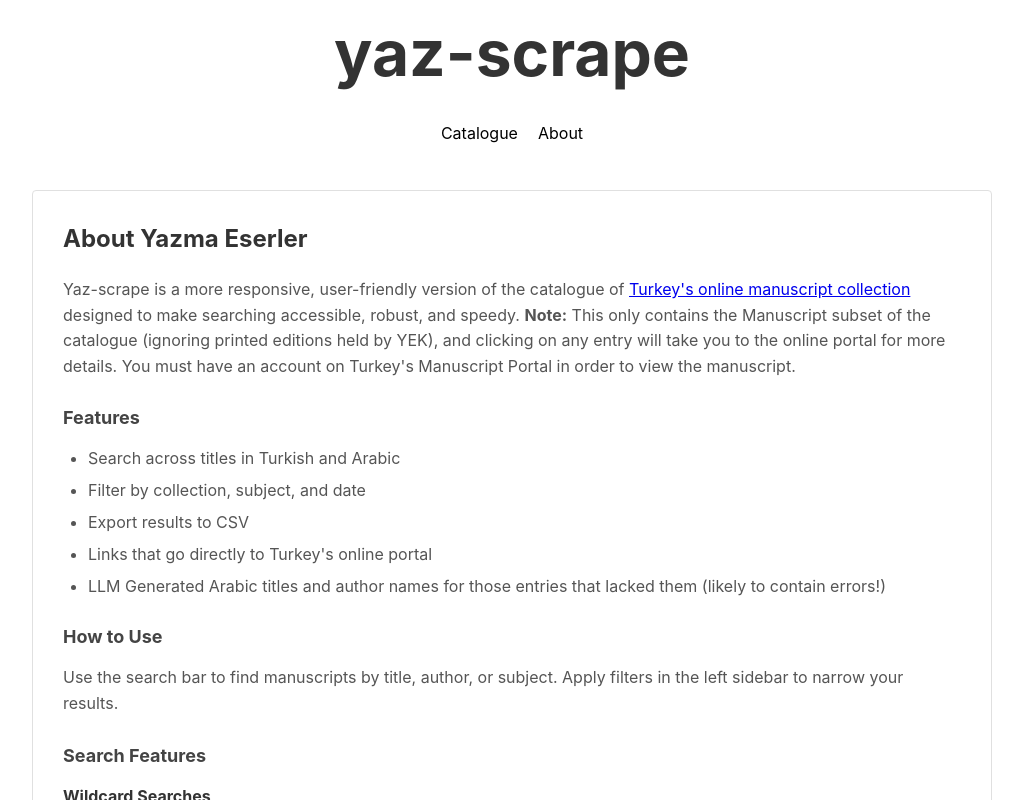
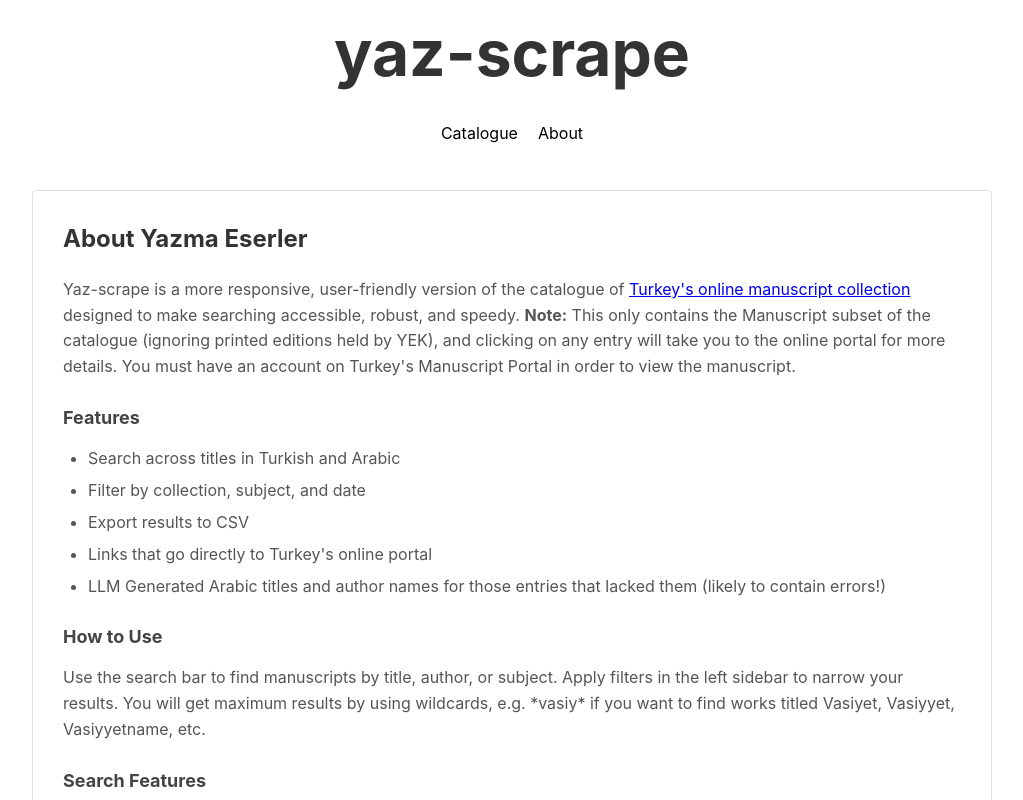
Before and after one commit to ammusto/yaz-scrape, a React (Create React App) app: page /about in a window 1280 px wide. Shown: the top 800 px of the page, without its empty margins (128-1151 px from the left). Built offline with nearby package versions, Linux system fonts and the light colour scheme; no server answers.

Commit message:
about update

```diff
--- a/src/components/About.js
+++ b/src/components/About.js
@@ -27,7 +27,7 @@ const About = () => {
                         <h3>How to Use</h3>
                         <p>
                             Use the search bar to find manuscripts by title, author, or subject. Apply filters in the left sidebar
-                            to narrow your results.
+                            to narrow your results. You will get maximum results by using wildcards, e.g. *vasiy* if you want to find works titled Vasiyet, Vasiyyet, Vasiyyetname, etc.
                         </p>
 
                         <h3>Search Features</h3>
--- a/src/index.css
+++ b/src/index.css
@@ -72,6 +72,8 @@ body {
     border: none;
     border-radius: 3px;
     cursor: pointer;
+    max-height: 37px;
+
     font-size: 14px;
 }
 
```
